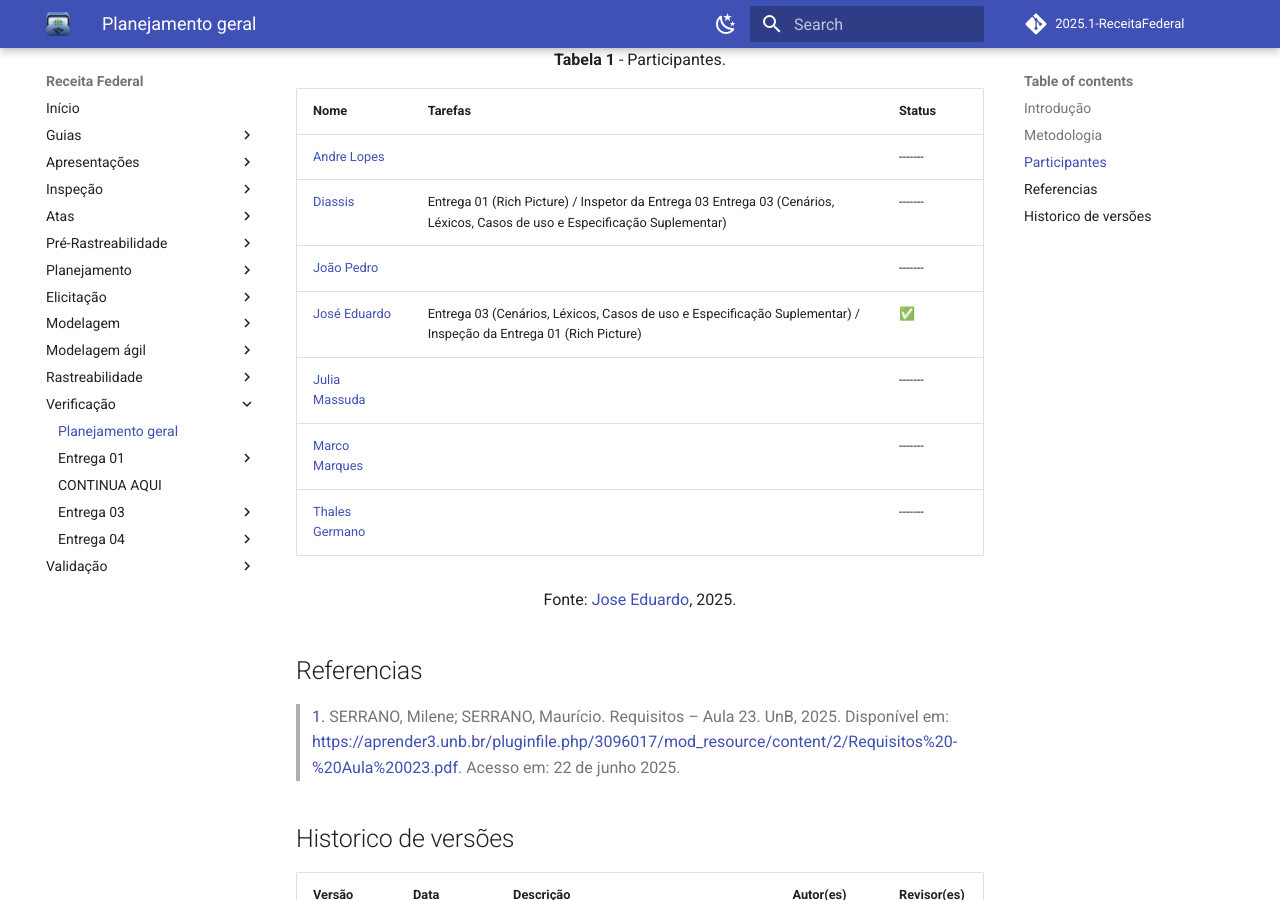
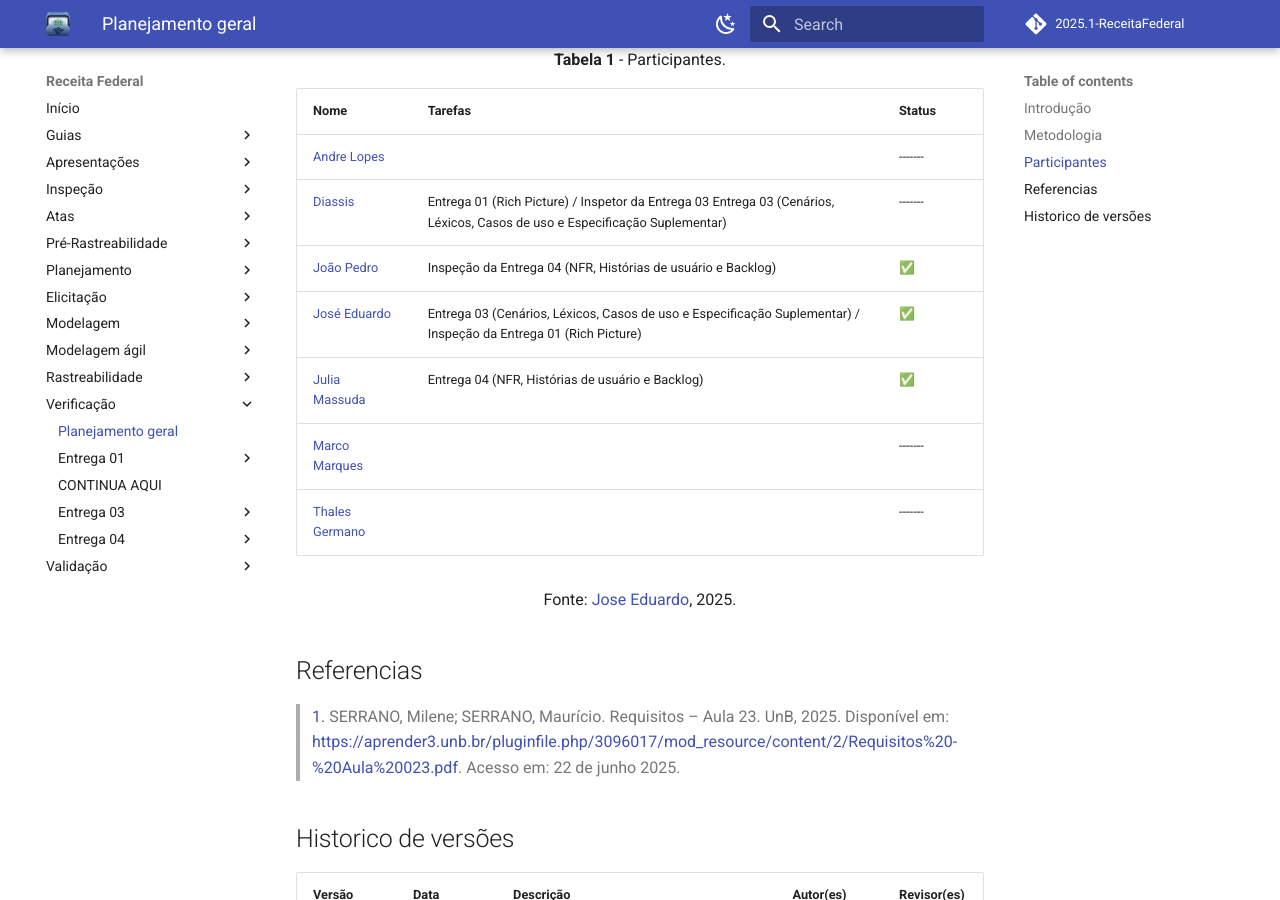
Before and after one commit to Requisitos-de-Software/2025.1-Meu-INSS, an MkDocs documentation site: the page built from docs/verificacao/planejamento-geral.md, in a window 1280 px wide and 900 px high, scrolled down 1084 px. Built offline with MkDocs 1.6.1 and Material for MkDocs 9.7.7, drawn with Linux system fonts in a browser that asks for light colours; comment, search, counter and statistics services are not loaded.

Commit message:
update tabela 1 - participantes

```diff
--- a/docs/verificacao/planejamento-geral.md
+++ b/docs/verificacao/planejamento-geral.md
@@ -40,9 +40,9 @@ Verificação para concluir se os defeitos foram devidamente corrigidos e, se ne
 | -------------------------------------------------- | -------------------------------- | ------- |
 | [Andre Lopes](https://github.com/andrewslopes)     |  | ------- |
 | [Diassis](https://github.com/Diaxiz)               | Entrega 01 (Rich Picture) / Inspetor da Entrega 03 Entrega 03 (Cenários, Léxicos, Casos de uso e Especificação Suplementar) | ------- |
-| [João Pedro](https://github.com/JpRodrigues2)      |  | ------- |
+| [João Pedro](https://github.com/JpRodrigues2)      | Inspeção da Entrega 04 (NFR, Histórias de usuário e Backlog)  | ✅|
 | [José Eduardo](https://github.com/jevprado)        | Entrega 03 (Cenários, Léxicos, Casos de uso e Especificação Suplementar) / Inspeção da Entrega 01 (Rich Picture) | ✅ |
-| [Julia Massuda](https://github.com/JuliaReis18)    |  | ------- |
+| [Julia Massuda](https://github.com/JuliaReis18)    | Entrega 04 (NFR, Histórias de usuário e Backlog)  | ✅|
 | [Marco Marques](https://github.com/marcomarquesdc) |  | ------- |
 | [Thales Germano](https://github.com/thalesgvl)     |  | ------- |
 
```
